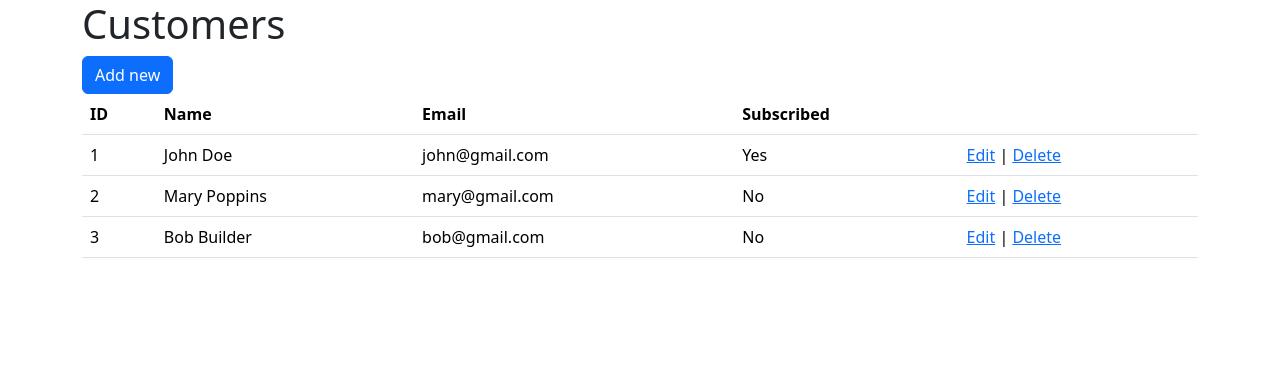
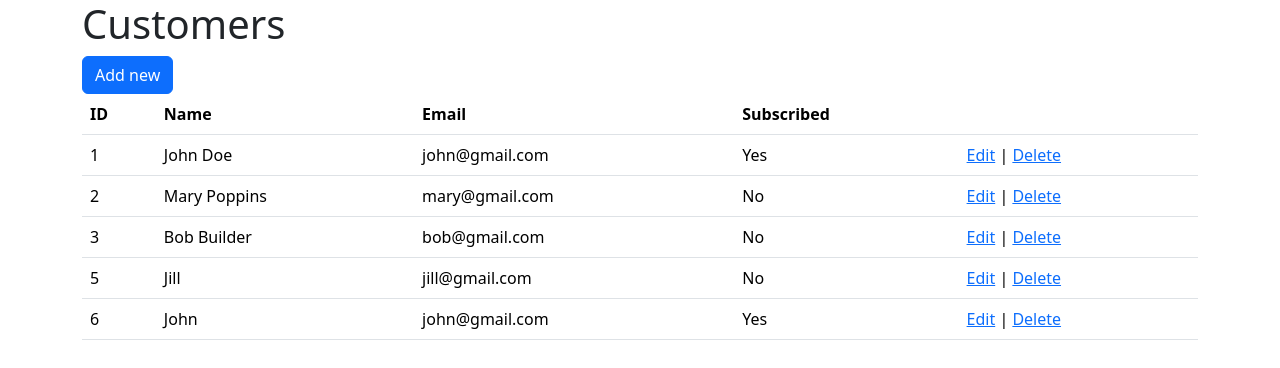
Before and after one commit to fep-coder/react-customer-management, a React (Vite) app: page / in a window 1280 px wide. Shown: the top 368 px of the page. Built offline with nearby package versions, Linux system fonts and the light colour scheme; data requests are answered from the project's data file.

Commit message:
08 AddCustomer functionality

```diff
--- a/db.json
+++ b/db.json
@@ -1,22 +1,34 @@
 {
   "customers": [
     {
-            "id": 1,
+      "id": "1",
       "name": "John Doe",
       "email": "john@gmail.com",
       "subscribed": true
     },
     {
-            "id": 2,
+      "id": "2",
       "name": "Mary Poppins",
       "email": "mary@gmail.com",
       "subscribed": false
     },
     {
-            "id": 3,
+      "id": "3",
       "name": "Bob Builder",
       "email": "bob@gmail.com",
       "subscribed": false
+    },
+    {
+      "id": 5,
+      "name": "Jill",
+      "email": "jill@gmail.com",
+      "subscribed": false
+    },
+    {
+      "id": 6,
+      "name": "John",
+      "email": "john@gmail.com",
+      "subscribed": true
     }
   ]
 }
--- a/src/AddCustomer.jsx
+++ b/src/AddCustomer.jsx
@@ -1,4 +1,6 @@
 import { useState } from "react";
+import { useAddCustomerMutation } from "./slices/customersApiSlice";
+import { useNavigate } from "react-router-dom";
 
 function AddCustomer() {
     const [id, setId] = useState("");
@@ -6,11 +8,25 @@ function AddCustomer() {
     const [email, setEmail] = useState("");
     const [subscribed, setSubscribed] = useState(false);
 
+    const navigate = useNavigate();
+
+    const [addCustomer] = useAddCustomerMutation();
+
+    const handleSubmit = async (e) => {
+        e.preventDefault();
+        try {
+            await addCustomer({ id, name, email, subscribed });
+            navigate("/");
+        } catch (error) {
+            console.log(error);
+        }
+    };
+
     return (
         <div className="col-6 mx-auto mt-5 ">
             <h1>Add Customer</h1>
 
-            <form>
+            <form onSubmit={handleSubmit}>
                 <div className="mb-3">
                     <label htmlFor="id" className="form-label">
                         ID
--- a/src/slices/customersApiSlice.js
+++ b/src/slices/customersApiSlice.js
@@ -6,7 +6,17 @@ const customersApiSlice = apiSlice.injectEndpoints({
         getCustomers: builder.query({
             query: () => "/customers",
         }),
+
+        // post /customers
+        addCustomer: builder.mutation({
+            query: (customer) => ({
+                url: "/customers",
+                method: "POST",
+                body: customer,
+            }),
+        }),
     }),
 });
 
-export const { useGetCustomersQuery } = customersApiSlice;
+export const { useGetCustomersQuery, useAddCustomerMutation } =
+    customersApiSlice;
```
Lines whose indentation alone changed are shown as unchanged.
